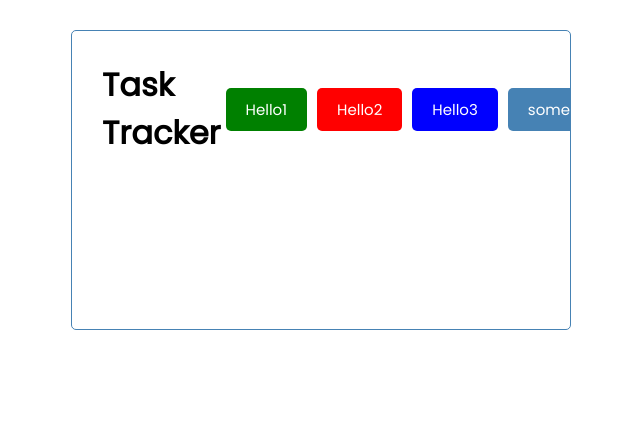
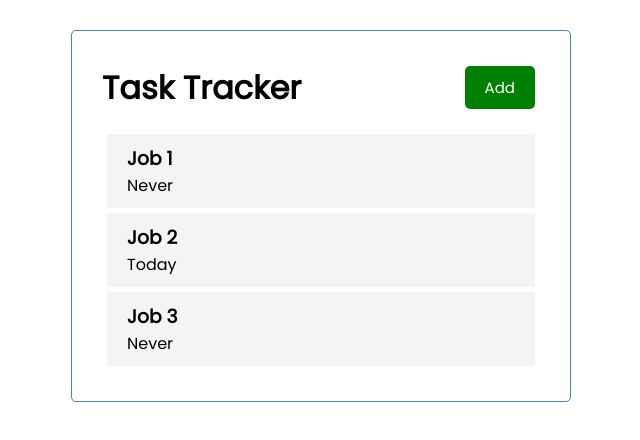
Before and after one commit to RafsanQ/Task-Tracker, a React (Create React App) app: page / in a window 1280 px wide. Shown: the top 440 px of the page, without its empty margins (319-959 px from the left). Built offline with nearby package versions, Linux system fonts and the light colour scheme.

Commit message:
Task display

```diff
--- a/package.json
+++ b/package.json
@@ -8,6 +8,7 @@
     "@testing-library/user-event": "^12.8.3",
     "react": "^17.0.2",
     "react-dom": "^17.0.2",
+    "react-icons": "^4.2.0",
     "react-scripts": "4.0.3",
     "web-vitals": "^1.1.2"
   },
--- a/src/App.js
+++ b/src/App.js
@@ -1,11 +1,37 @@
 import Header from './components/Header.js'
 import React from 'react'
+import Tasks from './components/Tasks.js'
+import { useState } from "react"
 
 function App() {
 
+  const [tasksList, setTasks] = useState(
+    [
+      {
+        id: 1,
+        text: "Job 1",
+        reminder: false,
+        day: 'Never'
+      },
+      {
+        id: 2,
+        text: "Job 2",
+        reminder: false,
+        day: 'Today'
+      },
+      {
+        id: 3,
+        text: "Job 3",
+        reminder: false,
+        day: 'Never'
+      },
+    ]
+  )
+
   return (
     <div className="container">
-      <Header/>
+      <Header />
+      <Tasks taskList = {tasksList}/>
     </div>
   );
 
--- a/src/components/Header.js
+++ b/src/components/Header.js
@@ -1,15 +1,10 @@
-import { cloneNode } from '@babel/types';
-import PropTypes from 'prop-types'
 import Button from './button';
 
 export const Header = (props) => {
     return (
         <header className='header'>
             <h1 >{props.title}</h1>
-            <Button color = 'green' text = 'Hello1' onClick = {onClickFucntion}/>
-            <Button color = 'red' text = 'Hello2' onClick = {onClickFucntion}/>
-            <Button color = 'blue' text = 'Hello3' onClick = {onClickFucntion}/>
-            <Button text = 'someButton'/>
+            <Button color = 'green' text = 'Add' onClick = {onClickFucntion}/>
         </header>
     )
 }
--- /dev/null
+++ b/src/components/Task.js
@@ -0,0 +1,10 @@
+export const Task = ({task}) => {
+    return (
+        <div className = 'task'>
+            <h3>{task.text}</h3>
+            <p>{task.day}</p>
+        </div>
+    )
+}
+
+export default Task
--- /dev/null
+++ b/src/components/Tasks.js
@@ -0,0 +1,13 @@
+import Task from './Task.js'
+
+const Tasks = ({ taskList }) => {
+    return (
+        <>
+            {taskList.map((i) => (
+                <Task key={i.id} task = {i} />
+            ))}
+        </>
+    );
+};
+
+export default Tasks;
--- a/src/components/button.js
+++ b/src/components/button.js
@@ -1,8 +1,6 @@
 import PropTypes from 'prop-types'
 
 const button = ({color, text, onClick}) => {
-
-
     return (
         <button onClick={onClick}
         style={{background: color}}
```
Also changed, not shown: 1 other file (tests, documents, lock files or other folders).
